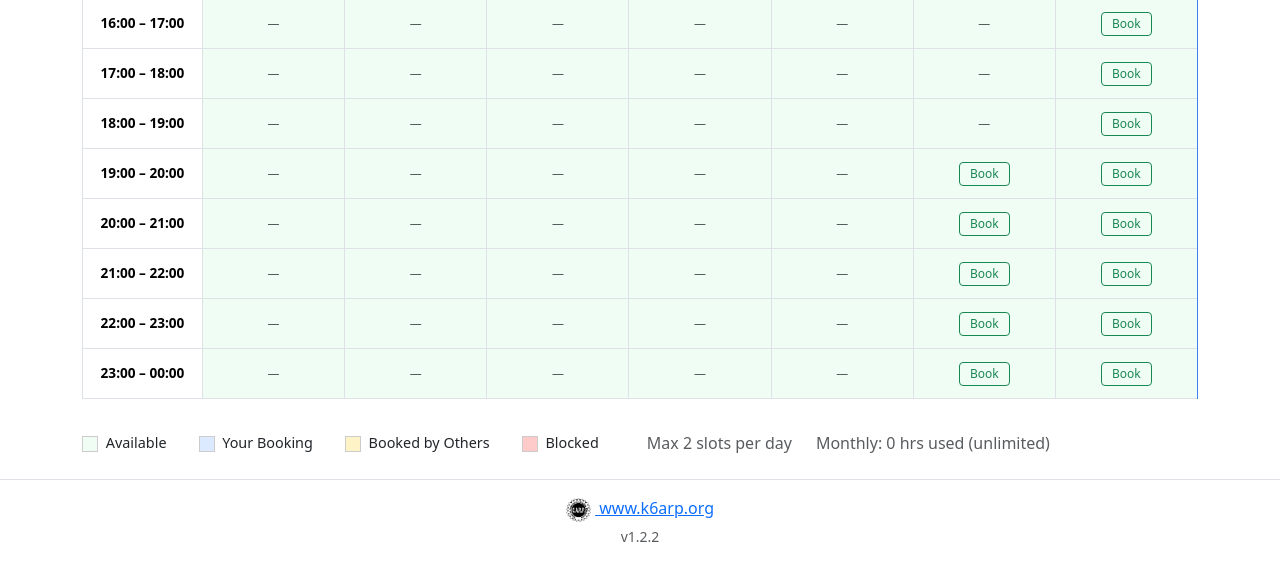
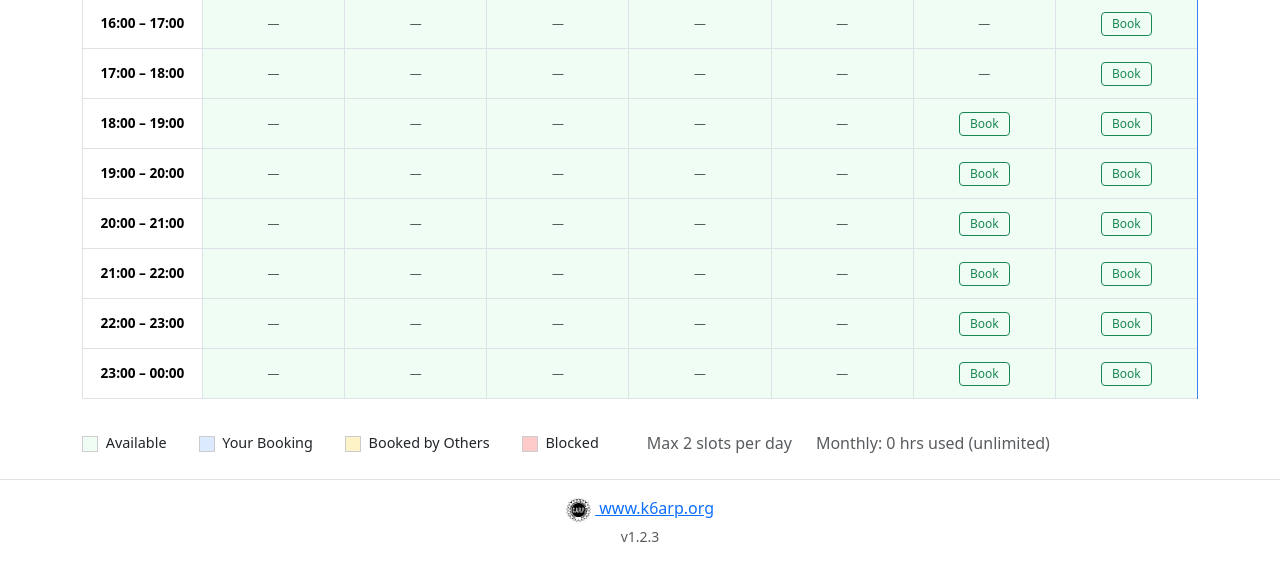
Before and after one commit to Praxeis/FlexRadio-Scheduler, a Flask app: page /schedule in a window 1280 px wide. Shown: the part 1136-1699 px from the top of the page. Run offline with Flask 3, Linux system fonts and the light colour scheme; the visitor is signed in with stand-in values (Sample User, id 1); data comes from the database, SQL or seed files in the repository; data that the repository does not hold is empty.

Commit message:
Allow booking the current hour if not already taken
Changed past-slot check to compare against slot end time instead
of start time. Bump to v1.2.3.

Co-Authored-By: Claude Opus 4.6 (1M context) <noreply@anthropic.com>

```diff
--- a/app.py
+++ b/app.py
@@ -29,7 +29,7 @@ from flask_login import LoginManager, login_user, logout_user, login_required, c
 from models import db, User, Booking, BlockedSlot, RadioConfig
 from radio_monitor import RadioMonitor
 
-APP_VERSION = '1.2.2'
+APP_VERSION = '1.2.3'
 MAX_SLOTS_PER_DAY = 2
 
 app = Flask(__name__)
@@ -494,10 +494,10 @@ def book():
     book_date = date.fromisoformat(request.form['date'])
     book_hour = int(request.form['hour'])
 
-    # Check if slot is in the past (Pacific Time)
+    # Check if slot is in the past (allow booking current hour)
     now = datetime.now(get_local_tz())
-    slot_start = datetime(book_date.year, book_date.month, book_date.day, book_hour, tzinfo=get_local_tz())
-    if slot_start <= now:
+    slot_end = datetime(book_date.year, book_date.month, book_date.day, book_hour, tzinfo=get_local_tz()) + timedelta(hours=1)
+    if slot_end <= now:
         flash('Cannot book a time slot in the past.', 'danger')
         return redirect(url_for('schedule', week=book_date.isoformat()))
 
--- a/templates/schedule.html
+++ b/templates/schedule.html
@@ -60,7 +60,7 @@
                         </form>
                         {% endif %}
                     {% elif not is_maintenance %}
-                        {% set slot_past = (day < now_local.date()) or (day == now_local.date() and hour <= now_local.hour) %}
+                        {% set slot_past = (day < now_local.date()) or (day == now_local.date() and hour < now_local.hour) %}
                         {% if slot_past %}
                             <span class="text-muted small">—</span>
                         {% else %}
```
